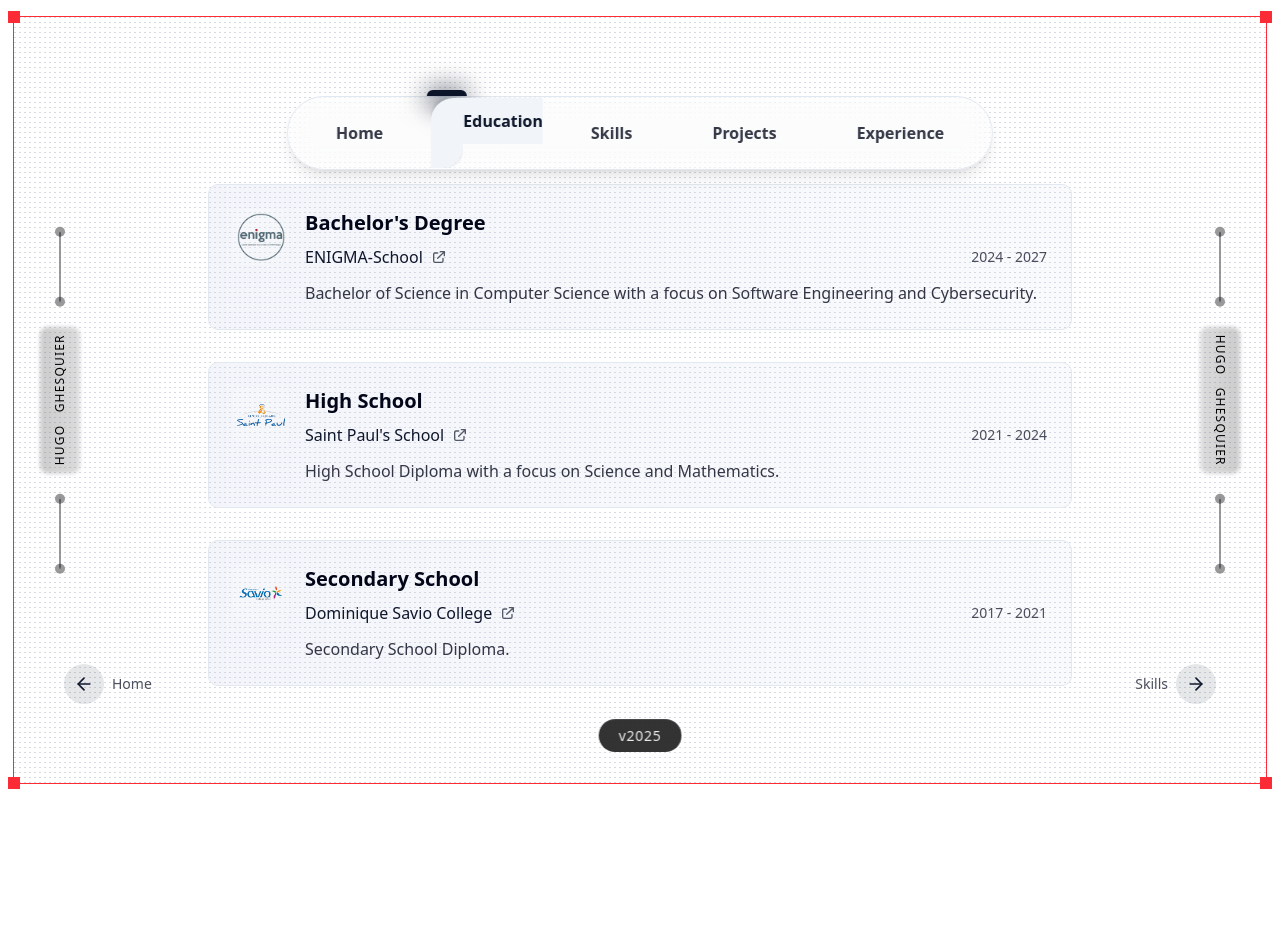
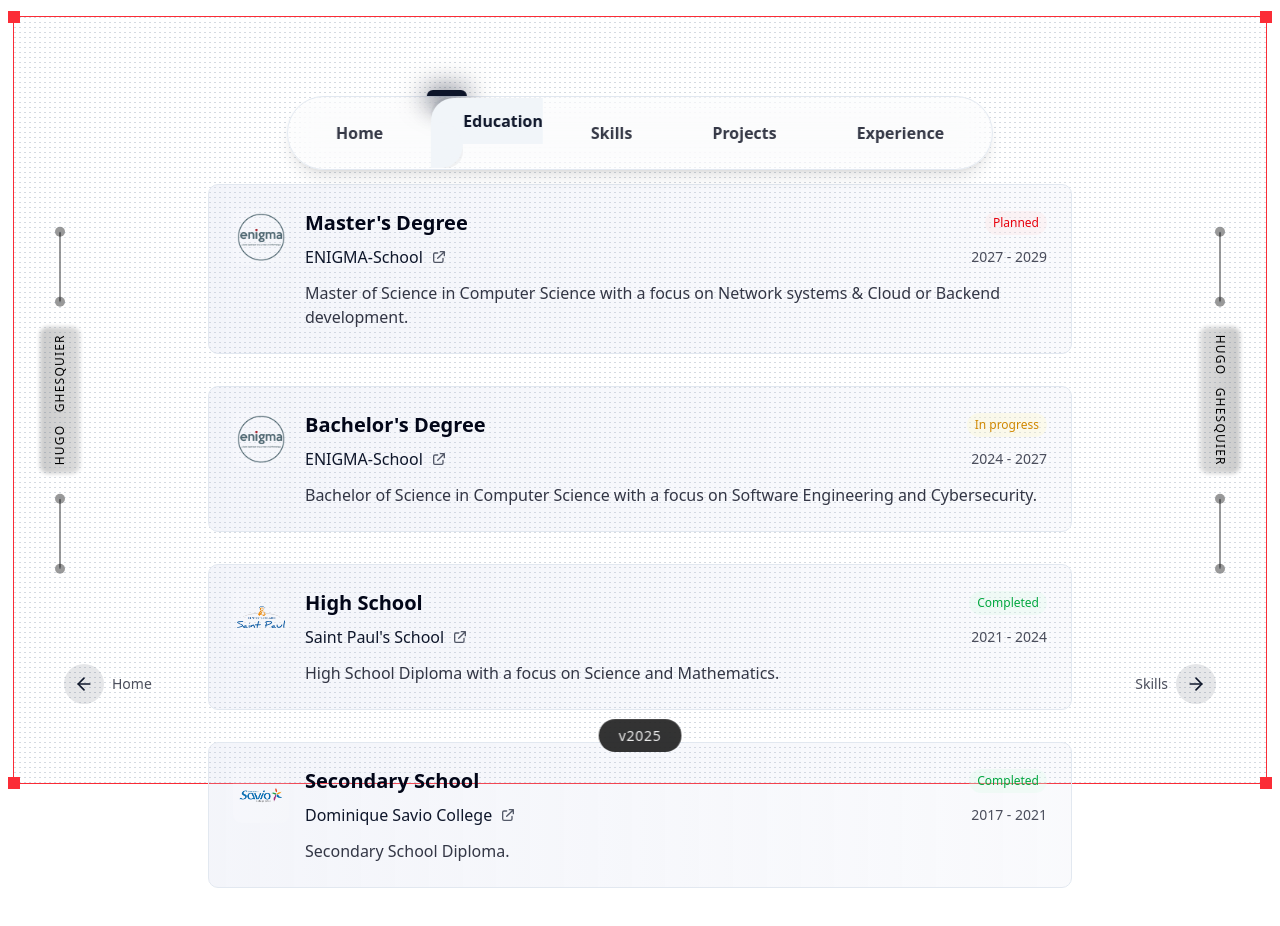
Before and after one commit to devZenta/Green-IT-CV, a Next.js app: page /education in a window 1280 px wide. Shown: the top 926 px of the page. Before the commit the page ends 832 px from the top, so only its background shows below. Built offline with nearby package versions, Linux system fonts and the light colour scheme.

Commit message:
refactor: enhance Education component by adding tags and improving layout for better clarity

```diff
--- a/src/components/EducationPage/Education.tsx
+++ b/src/components/EducationPage/Education.tsx
@@ -11,25 +11,28 @@ interface EducationItem {
   description: string
   logo?: string
   link?: string
+  tag?: string
 }
 
 export function Education() {
   const educationItems: EducationItem[] = [
-    /*{
+    {
       degree: "Master's Degree",
       institution: "ENIGMA-School",
       period: "2027 - 2029",
       description: "Master of Science in Computer Science with a focus on Network systems & Cloud or Backend development.",
-      logo: "",
-      link: "https://www.enigma-school.com/"
-    },*/
+      logo: "/establishments/enigma_school_logo.png",
+      link: "https://www.enigma-school.com/",
+      tag: "Planned"
+    },
     {
       degree: "Bachelor's Degree",
       institution: "ENIGMA-School",
       period: "2024 - 2027",
       description: "Bachelor of Science in Computer Science with a focus on Software Engineering and Cybersecurity.",
-      logo: "/establishments/enigma_school_logo.png" ,
-      link: "https://www.enigma-school.com/"
+      logo: "/establishments/enigma_school_logo.png",
+      link: "https://www.enigma-school.com/",
+      tag: "In progress"
     },
     {
       degree: "High School",
@@ -37,7 +40,8 @@ export function Education() {
       period: "2021 - 2024",
       description: "High School Diploma with a focus on Science and Mathematics.",
       logo: "/establishments/saint_paul_logo.png",
-      link: "https://saintpaul-lille.fr/"
+      link: "https://saintpaul-lille.fr/",
+      tag: "Completed"
     },
     {
       degree: "Secondary School",
@@ -45,9 +49,23 @@ export function Education() {
       period: "2017 - 2021",
       description: "Secondary School Diploma.",
       logo: "/establishments/dominique_savio_logo.png",
-      link: "https://www.savio-lambersart.fr/"
+      link: "https://www.savio-lambersart.fr/",
+      tag: "Completed"
     }
   ]
+
+  const getTagColorClasses = (tag: string) => {
+    switch (tag) {
+      case "Completed":
+        return "bg-green-100/30 text-green-600";
+      case "In progress":
+        return "bg-yellow-100/30 text-yellow-600";
+      case "Planned":
+        return "bg-red-100/30 text-red-600";
+      default:
+        return "bg-primary/20 text-primary";
+    }
+  };
 
   return (
     <section className="py-8 -mt-12" id="education">
@@ -74,7 +92,14 @@ export function Education() {
                   </div>
                 )}
                 <div className="flex-grow">
-                  <h3 className="text-xl font-semibold text-foreground">{item.degree}</h3>
+                  <div className="flex items-center justify-between">
+                    <h3 className="text-xl font-semibold text-foreground">{item.degree}</h3>
+                    {item.tag && (
+                      <span className={`px-2 py-1 text-xs font-medium rounded-full ${getTagColorClasses(item.tag)}`}>
+                        {item.tag}
+                      </span>
+                    )}
+                  </div>
                   <div className="flex justify-between items-center mt-2">
                     <div className="flex items-center gap-2">
                       <p className="text-primary font-medium">{item.institution}</p>
```
